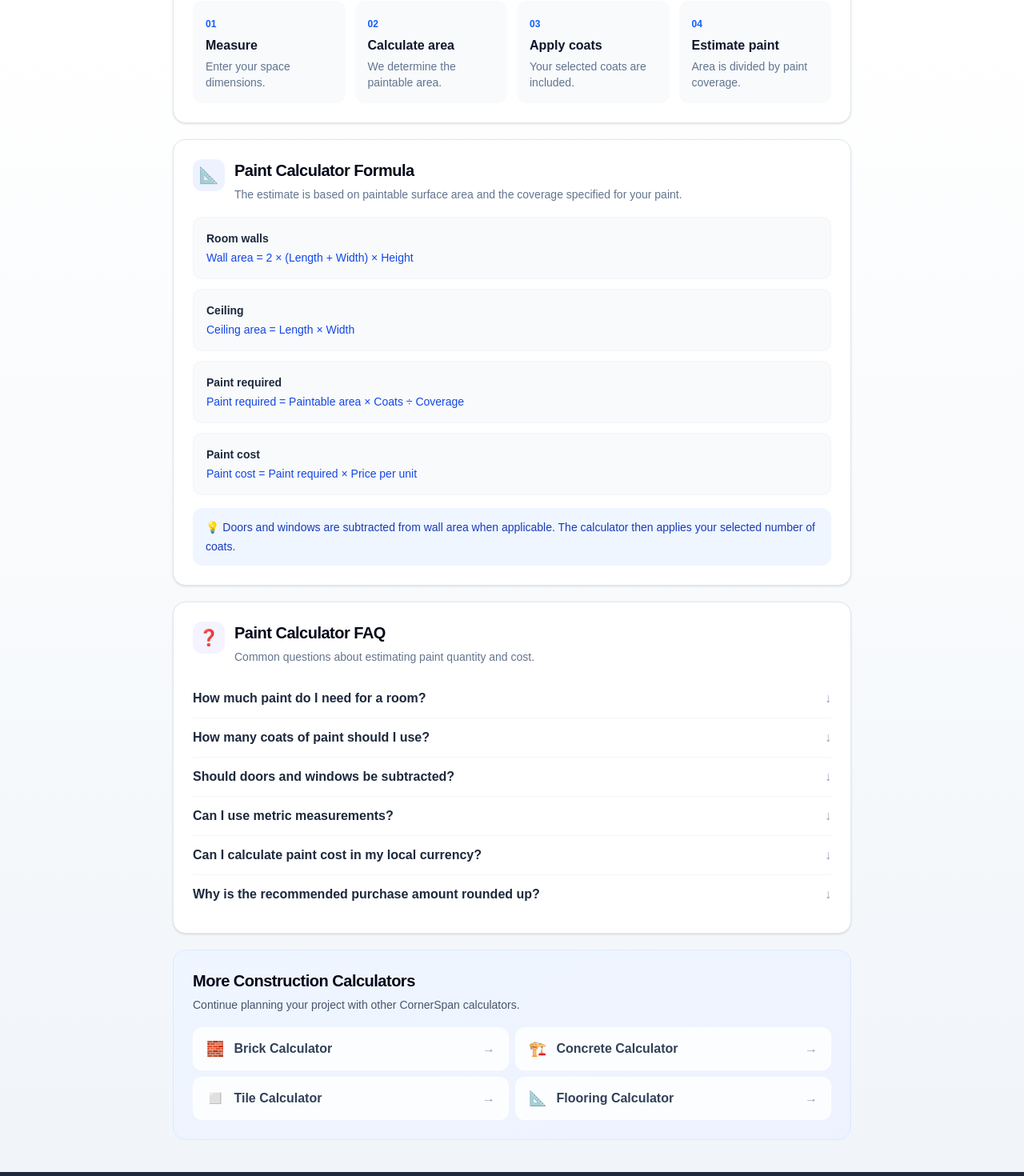
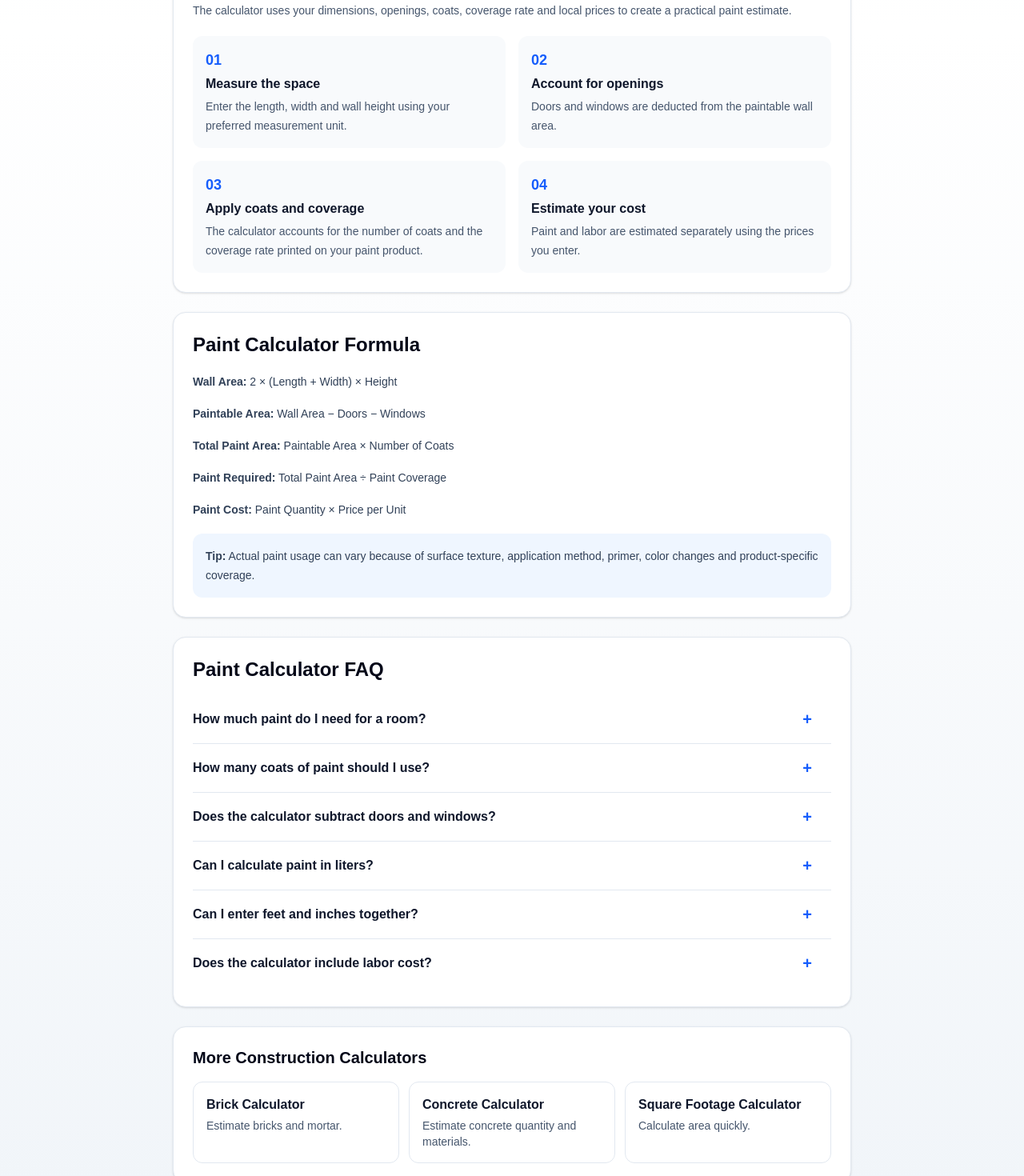
Before and after one commit to km7max-cmd/cornerspan, a Next.js app: page /calculators/paint in a window 1280 px wide. Shown: the part 1520-2990 px from the top of the page at 80% size. Built offline with nearby package versions, Linux system fonts and the light colour scheme.

Commit message:
Update FAQs and improve PaintGuide component

```diff
--- a/app/calculators/paint/components/PaintGuide.tsx
+++ b/app/calculators/paint/components/PaintGuide.tsx
@@ -6,165 +6,186 @@ const faqs = [
   {
     question: "How much paint do I need for a room?",
     answer:
-      "It depends on the room dimensions, number of coats, and the paint coverage rate. Enter your length, width and height above to get a personalized estimate.",
+      "It depends on the wall area, ceiling height, doors, windows, number of coats, and the paint coverage rate. Enter your room dimensions and the calculator will estimate the required paint.",
   },
   {
     question: "How many coats of paint should I use?",
     answer:
-      "Two coats are commonly used for interior walls, but the ideal number depends on the existing surface, paint type, color change and desired finish.",
+      "Two coats are a common starting point for many interior painting projects. New surfaces, strong color changes, or poor existing coverage may require additional coats.",
   },
   {
-    question: "Should doors and windows be subtracted?",
+    question: "Does the calculator subtract doors and windows?",
     answer:
-      "Yes. Subtracting doors and windows gives a more realistic paintable-area estimate. Our calculator automatically accounts for them when you enter their quantities.",
+      "Yes. The calculator subtracts estimated areas for doors and windows before calculating the final paint requirement.",
   },
   {
-    question: "Can I use metric measurements?",
+    question: "Can I calculate paint in liters?",
     answer:
-      "Yes. You can switch between US and Metric measurements and enter your dimensions using the available measurement units.",
+      "Yes. Metric units such as meters and centimeters use square meters and liters. Imperial units use square feet and gallons.",
   },
   {
-    question: "Can I calculate paint cost in my local currency?",
+    question: "Can I enter feet and inches together?",
     answer:
-      "Yes. Select your preferred currency and enter the local paint and labor prices. The calculator does not apply exchange-rate conversion, so your entered prices remain local.",
+      "Yes. Select the ft + in option and enter the primary feet value and secondary inches value. The calculator converts them automatically.",
   },
   {
-    question: "Why is the recommended purchase amount rounded up?",
+    question: "Does the calculator include labor cost?",
     answer:
-      "Paint is normally purchased in practical container quantities. Rounding up helps ensure you have enough paint for the complete job and minor touch-ups.",
+      "Yes. You can enter a local labor rate per square foot or square meter. The calculator then estimates the labor cost separately from the paint cost.",
   },
 ];
 
 export default function PaintGuide() {
   return (
-    <section className="mt-6 space-y-5">
+    <section className="mt-8 space-y-6">
 
-      {/* How we calculate */}
+      {/* How it works */}
       <div className="rounded-2xl border border-slate-200 bg-white p-5 shadow-sm sm:p-6">
-        <div className="mb-4 flex items-start gap-3">
-          <div className="flex h-10 w-10 shrink-0 items-center justify-center rounded-xl bg-blue-50 text-xl">
-            🧠
-          </div>
+        <div className="mb-5">
+          <p className="text-sm font-bold uppercase tracking-wide text-blue-600">
+            Paint Guide
+          </p>
 
-          <div>
-            <h2 className="text-xl font-bold tracking-tight text-slate-950">
+          <h2 className="mt-1 text-2xl font-black text-slate-950">
             How We Calculate Your Paint Estimate
           </h2>
 
-            <p className="mt-1 text-sm leading-6 text-slate-500">
-              A simple calculation based on your space, paint coverage and
-              project settings.
+          <p className="mt-2 text-sm leading-6 text-slate-600">
+            The calculator uses your dimensions, openings, coats,
+            coverage rate and local prices to create a practical paint
+            estimate.
           </p>
         </div>
+
+        <div className="grid gap-4 sm:grid-cols-2">
+
+          <div className="rounded-xl bg-slate-50 p-4">
+            <div className="text-lg font-black text-blue-600">
+              01
             </div>
 
-        <div className="grid gap-3 sm:grid-cols-4">
-          {[
-            ["01", "Measure", "Enter your space dimensions."],
-            ["02", "Calculate area", "We determine the paintable area."],
-            ["03", "Apply coats", "Your selected coats are included."],
-            ["04", "Estimate paint", "Area is divided by paint coverage."],
-          ].map(([number, title, description]) => (
-            <div
-              key={number}
-              className="rounded-xl bg-slate-50 p-4"
-            >
-              <span className="text-xs font-bold text-blue-600">
-                {number}
-              </span>
+            <h3 className="mt-1 font-bold text-slate-900">
+              Measure the space
+            </h3>
+
+            <p className="mt-1 text-sm leading-6 text-slate-600">
+              Enter the length, width and wall height using your preferred
+              measurement unit.
+            </p>
+          </div>
+
+          <div className="rounded-xl bg-slate-50 p-4">
+            <div className="text-lg font-black text-blue-600">
+              02
+            </div>
 
             <h3 className="mt-1 font-bold text-slate-900">
-                {title}
+              Account for openings
             </h3>
 
-              <p className="mt-1 text-sm leading-5 text-slate-500">
-                {description}
+            <p className="mt-1 text-sm leading-6 text-slate-600">
+              Doors and windows are deducted from the paintable wall area.
             </p>
           </div>
-          ))}
+
+          <div className="rounded-xl bg-slate-50 p-4">
+            <div className="text-lg font-black text-blue-600">
+              03
+            </div>
+
+            <h3 className="mt-1 font-bold text-slate-900">
+              Apply coats and coverage
+            </h3>
+
+            <p className="mt-1 text-sm leading-6 text-slate-600">
+              The calculator accounts for the number of coats and the
+              coverage rate printed on your paint product.
+            </p>
+          </div>
+
+          <div className="rounded-xl bg-slate-50 p-4">
+            <div className="text-lg font-black text-blue-600">
+              04
+            </div>
+
+            <h3 className="mt-1 font-bold text-slate-900">
+              Estimate your cost
+            </h3>
+
+            <p className="mt-1 text-sm leading-6 text-slate-600">
+              Paint and labor are estimated separately using the prices
+              you enter.
+            </p>
+          </div>
+
         </div>
       </div>
 
       {/* Formula */}
       <div className="rounded-2xl border border-slate-200 bg-white p-5 shadow-sm sm:p-6">
-        <div className="mb-4 flex items-start gap-3">
-          <div className="flex h-10 w-10 shrink-0 items-center justify-center rounded-xl bg-indigo-50 text-xl">
-            📐
-          </div>
-
-          <div>
-            <h2 className="text-xl font-bold tracking-tight text-slate-950">
+        <h2 className="text-2xl font-black text-slate-950">
           Paint Calculator Formula
         </h2>
 
-            <p className="mt-1 text-sm leading-6 text-slate-500">
-              The estimate is based on paintable surface area and the coverage
-              specified for your paint.
+        <div className="mt-4 space-y-3 text-sm leading-7 text-slate-700">
+
+          <p>
+            <strong>Wall Area:</strong>{" "}
+            2 × (Length + Width) × Height
           </p>
-          </div>
+
+          <p>
+            <strong>Paintable Area:</strong>{" "}
+            Wall Area − Doors − Windows
+          </p>
+
+          <p>
+            <strong>Total Paint Area:</strong>{" "}
+            Paintable Area × Number of Coats
+          </p>
+
+          <p>
+            <strong>Paint Required:</strong>{" "}
+            Total Paint Area ÷ Paint Coverage
+          </p>
+
+          <p>
+            <strong>Paint Cost:</strong>{" "}
+            Paint Quantity × Price per Unit
+          </p>
+
         </div>
 
-        <div className="space-y-3">
-          <Formula
-            title="Room walls"
-            formula="Wall area = 2 × (Length + Width) × Height"
-          />
-
-          <Formula
-            title="Ceiling"
-            formula="Ceiling area = Length × Width"
-          />
-
-          <Formula
-            title="Paint required"
-            formula="Paint required = Paintable area × Coats ÷ Coverage"
-          />
-
-          <Formula
-            title="Paint cost"
-            formula="Paint cost = Paint required × Price per unit"
-          />
-        </div>
-
-        <div className="mt-4 rounded-xl bg-blue-50 px-4 py-3 text-sm leading-6 text-blue-800">
-          💡 Doors and windows are subtracted from wall area when applicable.
-          The calculator then applies your selected number of coats.
+        <div className="mt-4 rounded-xl bg-blue-50 p-4 text-sm leading-6 text-slate-700">
+          <strong>Tip:</strong> Actual paint usage can vary because of
+          surface texture, application method, primer, color changes and
+          product-specific coverage.
         </div>
       </div>
 
       {/* FAQ */}
       <div className="rounded-2xl border border-slate-200 bg-white p-5 shadow-sm sm:p-6">
-        <div className="mb-4 flex items-start gap-3">
-          <div className="flex h-10 w-10 shrink-0 items-center justify-center rounded-xl bg-violet-50 text-xl">
-            ❓
-          </div>
-
-          <div>
-            <h2 className="text-xl font-bold tracking-tight text-slate-950">
+        <h2 className="text-2xl font-black text-slate-950">
           Paint Calculator FAQ
         </h2>
 
-            <p className="mt-1 text-sm leading-6 text-slate-500">
-              Common questions about estimating paint quantity and cost.
-            </p>
-          </div>
-        </div>
-
-        <div className="divide-y divide-slate-100">
+        <div className="mt-4 divide-y divide-slate-200">
           {faqs.map((faq) => (
             <details
               key={faq.question}
-              className="group py-3"
+              className="group py-4"
             >
-              <summary className="flex cursor-pointer list-none items-center justify-between gap-4 font-semibold text-slate-800">
-                <span>{faq.question}</span>
+              <summary className="cursor-pointer list-none pr-6 font-bold text-slate-900">
+                <span className="flex items-center justify-between gap-4">
+                  {faq.question}
 
-                <span className="shrink-0 text-slate-400 transition-transform duration-200 group-open:rotate-180">
-                  ↓
+                  <span className="text-xl text-blue-600 transition-transform group-open:rotate-45">
+                    +
+                  </span>
                 </span>
               </summary>
 
-              <p className="mt-2 pr-6 text-sm leading-6 text-slate-500">
+              <p className="mt-3 text-sm leading-6 text-slate-600">
                 {faq.answer}
               </p>
             </details>
@@ -172,86 +193,56 @@ export default function PaintGuide() {
         </div>
       </div>
 
-      {/* Related calculators */}
-      <div className="rounded-2xl border border-blue-100 bg-gradient-to-br from-blue-50 to-indigo-50 p-5 sm:p-6">
-        <div className="mb-4">
-          <h2 className="text-xl font-bold tracking-tight text-slate-950">
+      {/* More calculators */}
+      <div className="rounded-2xl border border-slate-200 bg-white p-5 shadow-sm sm:p-6">
+        <h2 className="text-xl font-black text-slate-950">
           More Construction Calculators
         </h2>
 
-          <p className="mt-1 text-sm leading-6 text-slate-600">
-            Continue planning your project with other CornerSpan calculators.
-          </p>
+        <div className="mt-4 grid gap-3 sm:grid-cols-3">
+
+          <Link
+            href="/calculators/brick"
+            className="rounded-xl border border-slate-200 p-4 transition hover:border-blue-300 hover:bg-blue-50"
+          >
+            <div className="font-bold text-slate-900">
+              Brick Calculator
             </div>
 
-        <div className="grid gap-2 sm:grid-cols-2">
-          <RelatedCalculator
-            href="/calculators/brick"
-            icon="🧱"
-            title="Brick Calculator"
-          />
+            <p className="mt-1 text-sm text-slate-600">
+              Estimate bricks and mortar.
+            </p>
+          </Link>
 
-          <RelatedCalculator
+          <Link
             href="/calculators/concrete"
-            icon="🏗️"
-            title="Concrete Calculator"
-          />
+            className="rounded-xl border border-slate-200 p-4 transition hover:border-blue-300 hover:bg-blue-50"
+          >
+            <div className="font-bold text-slate-900">
+              Concrete Calculator
+            </div>
 
-          <RelatedCalculator
-            href="/calculators/tile"
-            icon="◻️"
-            title="Tile Calculator"
-          />
+            <p className="mt-1 text-sm text-slate-600">
+              Estimate concrete quantity and materials.
+            </p>
+          </Link>
 
-          <RelatedCalculator
-            href="/calculators/flooring"
-            icon="📐"
-            title="Flooring Calculator"
-          />
+          <Link
+            href="/calculators/square-footage"
+            className="rounded-xl border border-slate-200 p-4 transition hover:border-blue-300 hover:bg-blue-50"
+          >
+            <div className="font-bold text-slate-900">
+              Square Footage Calculator
+            </div>
+
+            <p className="mt-1 text-sm text-slate-600">
+              Calculate area quickly.
+            </p>
+          </Link>
+
         </div>
       </div>
 
     </section>
   );
 }
-
-function Formula({
-  title,
-  formula,
-}: {
-  title: string;
-  formula: string;
-}) {
-  return (
-    <div className="rounded-xl border border-slate-100 bg-slate-50 p-4">
-      <p className="text-sm font-bold text-slate-800">
-        {title}
-      </p>
-
-      <p className="mt-1 overflow-x-auto text-sm font-medium text-blue-700">
-        {formula}
-      </p>
-    </div>
-  );
-}
-
-function RelatedCalculator({
-  href,
-  icon,
-  title,
-}: {
-  href: string;
-  icon: string;
-  title: string;
-}) {
-  return (
-    <Link
-      href={href}
-      className="flex items-center gap-3 rounded-xl border border-white/80 bg-white/80 px-4 py-3 font-semibold text-slate-700 transition hover:border-blue-200 hover:bg-white hover:text-blue-700"
-    >
-      <span className="text-lg">{icon}</span>
-      <span>{title}</span>
-      <span className="ml-auto text-slate-400">→</span>
-    </Link>
-  );
-}
```
Lines whose indentation alone changed are shown as unchanged.
